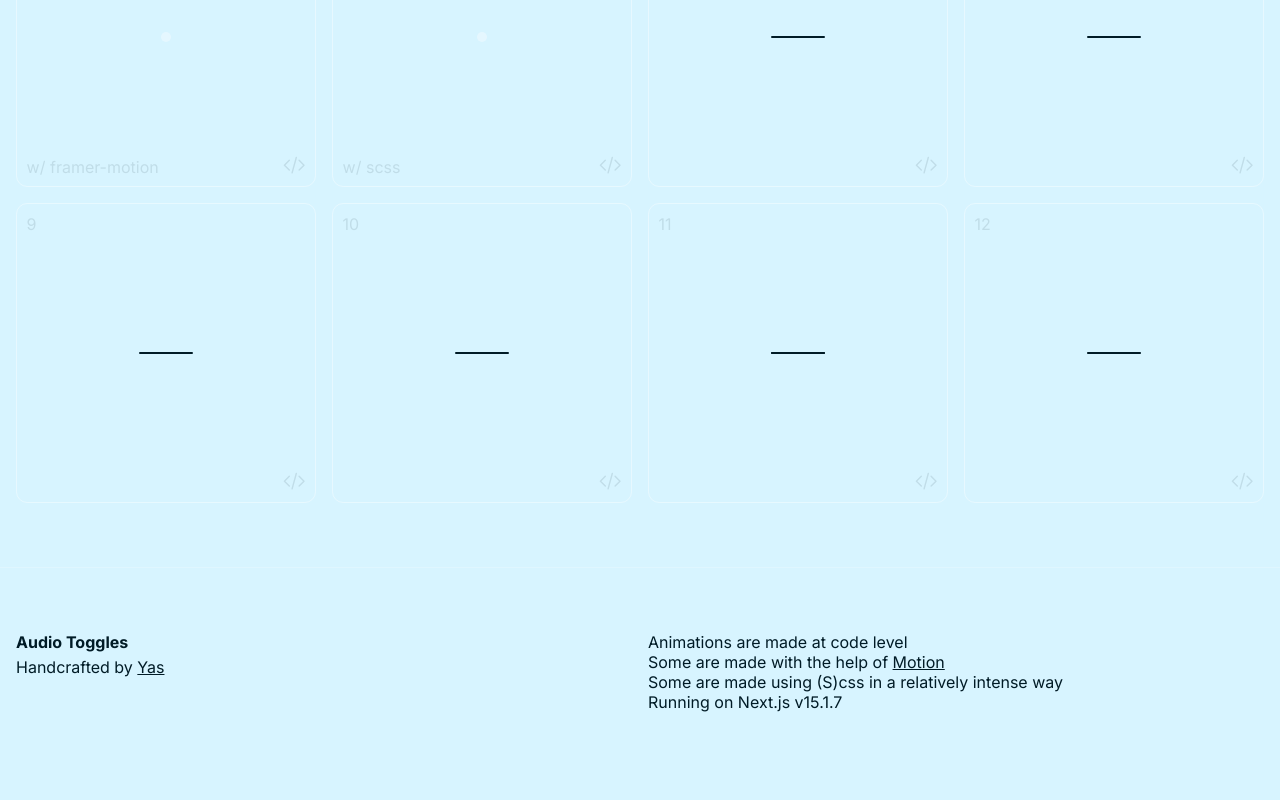
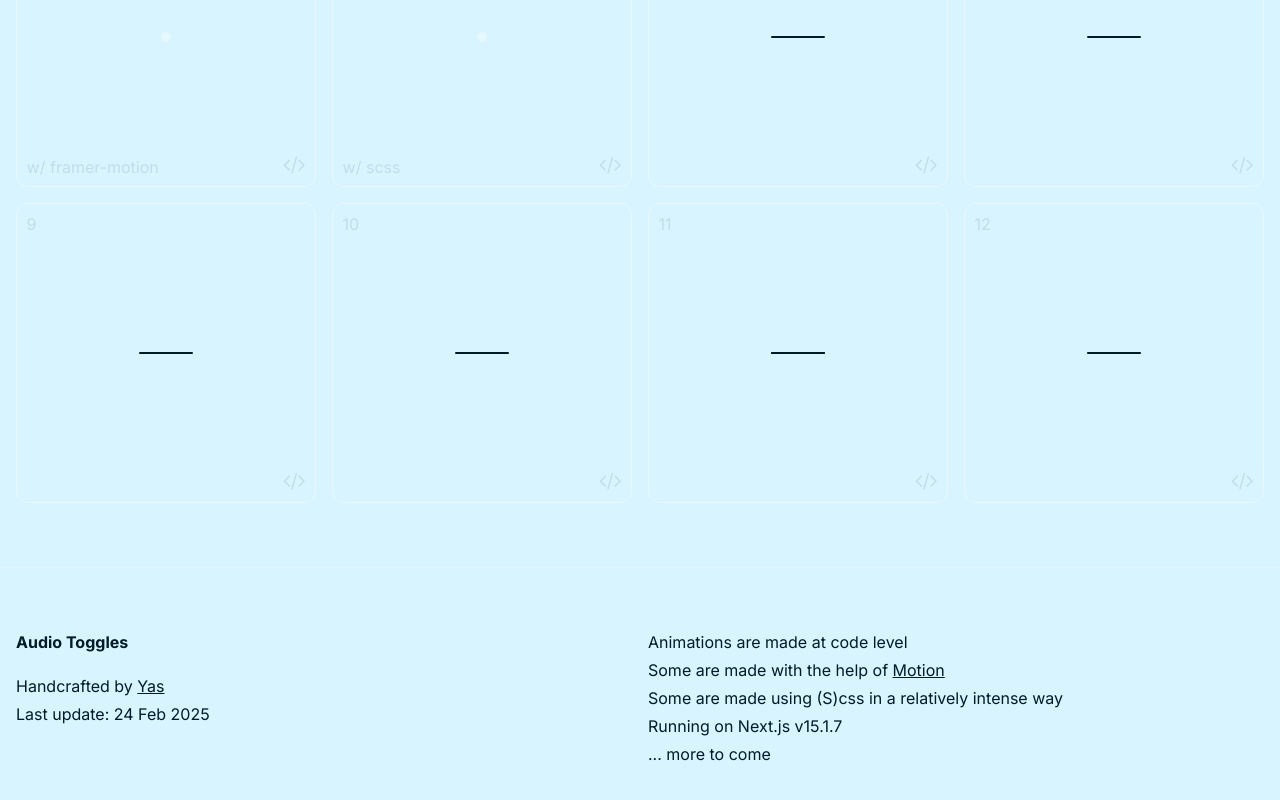
Before and after one commit to YassineGallaoui/audio-toggles, a Next.js app: page / in a window 1280 px wide. Shown: the part 614-1414 px from the top of the page. Before the commit the page ends 1390 px from the top, so only its background shows below. Built offline with nearby package versions, Linux system fonts and the light colour scheme.

Commit message:
update Footer styles and content; add last update note and improve layout

```diff
--- a/src/components/Footer/index.tsx
+++ b/src/components/Footer/index.tsx
@@ -5,19 +5,20 @@ const Footer = () => {
     return (
         <footer className={style.footer + ' mt-4'}>
             <div className='container pt-4'>
-                <div className={"flex flex-col col-4 col-md-4 col-lg-6 mb-4"}>
+                <div className={style.container + " flex flex-col col-4 col-md-4 col-lg-6 mb-4"}>
                     <span className={'text-bold'}>{`
                     Audio Toggles`}</span>
-                    <span style={{ marginTop: "0.3rem" }}>{`Handcrafted by `}
+                    <span style={{ marginTop: "1rem" }}>{`Handcrafted by `}
                         <Link
                             href="https://www.yassinegallaoui.com/"
                             target="_blank" rel="noopener noreferrer">
                             {`Yas`}
                         </Link>
                     </span>
+                    <span>{`Last update: 24 Feb 2025`}</span>
                 </div>
 
-                <div className={"flex flex-col col-4 col-md-4 col-lg-6 mb-4"}>
+                <div className={style.container + " flex flex-col col-4 col-md-4 col-lg-6 mb-4"}>
                     <span>{`Animations are made at code level`}</span>
                     <span>{`Some are made with the help of `}
                         <Link
@@ -28,6 +29,7 @@ const Footer = () => {
                     </span>
                     <span>{`Some are made using (S)css in a relatively intense way`}</span>
                     <span>{`Running on Next.js v15.1.7`}</span>
+                    <span>{`... more to come`}</span>
                 </div>
             </div>
         </footer>
--- a/src/components/Footer/style.module.scss
+++ b/src/components/Footer/style.module.scss
@@ -1,9 +1,14 @@
 .footer {
     border-top: solid 1px #ffffff33;
+    gap: 1rem;
 
     ul {
         margin-top: 1rem;
         list-style: none;
+    }
+
+    .container {
+        gap: 0.5rem;
     }
 }
 
```
